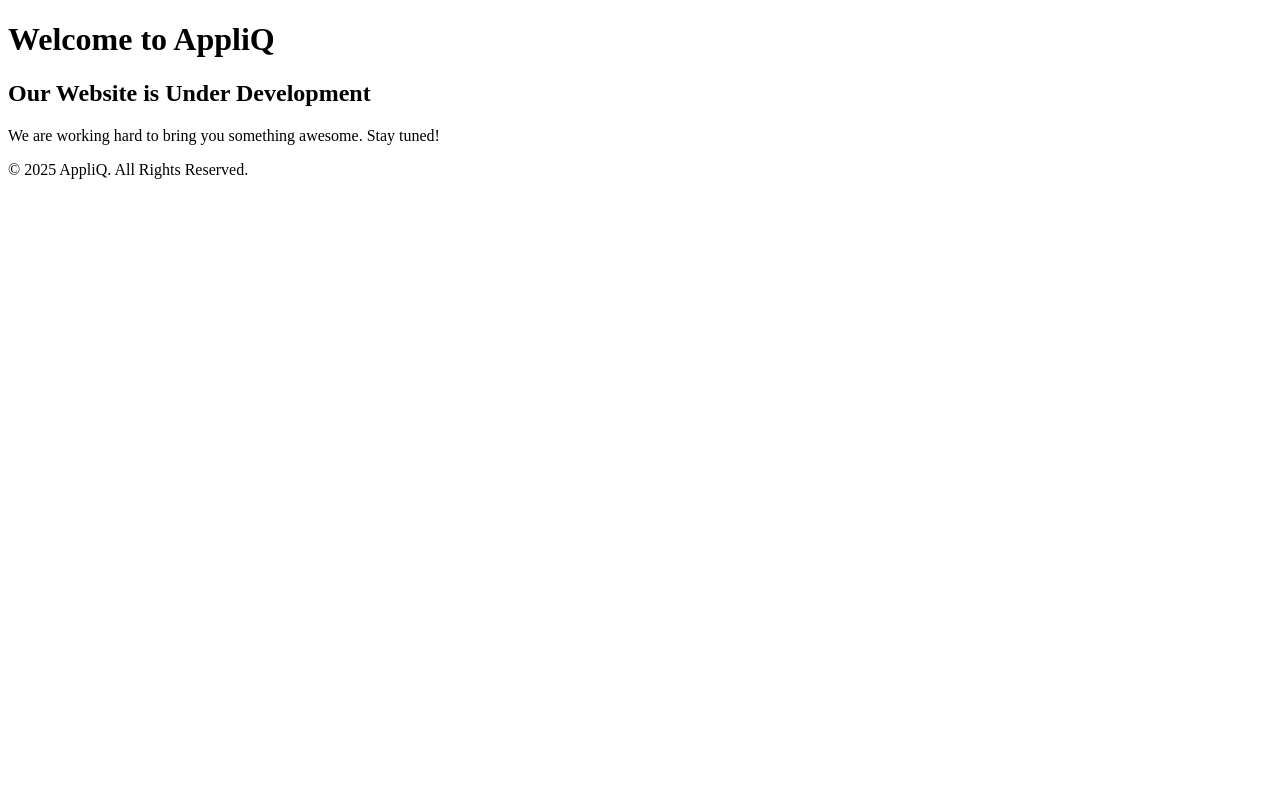
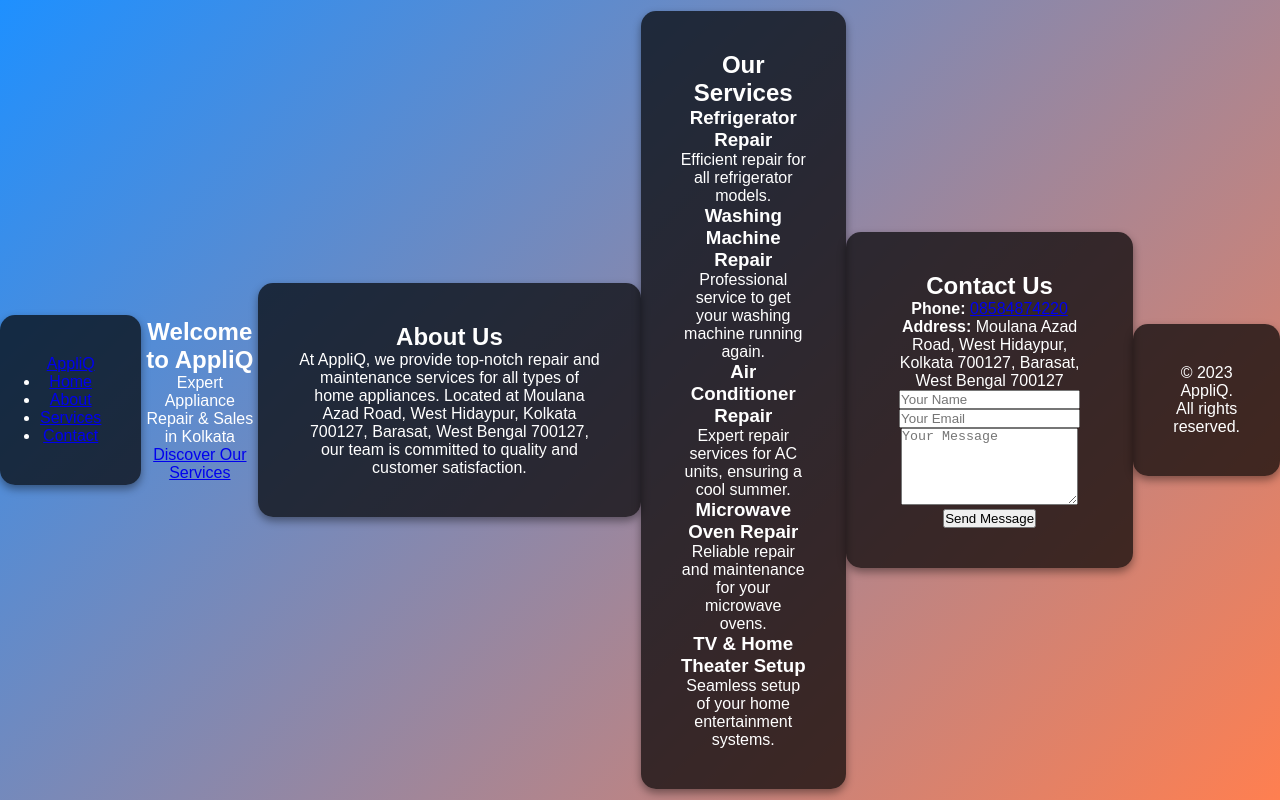
Before and after one commit to mainak15melody/AppliQ, a plain HTML site: page index.html in a window 1280 px wide. Drawn offline with Linux system fonts and the light colour scheme.

Commit message:
Update index.html

```diff
--- a/index.html
+++ b/index.html
@@ -1,24 +1,111 @@
 <!DOCTYPE html>
 <html lang="en">
 <head>
-    <meta charset="UTF-8">
-    <meta name="viewport" content="width=device-width, initial-scale=1.0">
-    <meta http-equiv="X-UA-Compatible" content="ie=edge">
-    <title>AppliQ - Website Under Development</title>
-    <link rel="stylesheet" href="styles.css">
+  <meta charset="UTF-8" />
+  <meta name="viewport" content="width=device-width, initial-scale=1.0" />
+  <title>AppliQ - Home Appliance Repair & Sales</title>
+  <!-- Google Fonts -->
+  <link href="https://fonts.googleapis.com/css2?family=Poppins:wght@300;400;600&display=swap" rel="stylesheet">
+  <!-- Stylesheet -->
+  <link rel="stylesheet" href="index.css" />
 </head>
 <body>
+  <!-- Navigation -->
+  <header id="header">
+    <nav class="container">
+      <div class="logo">
+        <a href="#">AppliQ</a>
+      </div>
+      <ul class="nav-links">
+        <li><a href="#hero">Home</a></li>
+        <li><a href="#about">About</a></li>
+        <li><a href="#services">Services</a></li>
+        <li><a href="#contact">Contact</a></li>
+      </ul>
+      <div class="menu-toggle">
+        <span></span>
+        <span></span>
+        <span></span>
+      </div>
+    </nav>
+  </header>
+
+  <!-- Hero Section -->
+  <section id="hero">
+    <div class="hero-overlay"></div>
+    <div class="hero-content">
+      <h1>Welcome to AppliQ</h1>
+      <p class="tagline">Expert Appliance Repair & Sales in Kolkata</p>
+      <a href="#services" class="btn">Discover Our Services</a>
+    </div>
+  </section>
+
+  <!-- About Section -->
+  <section id="about" class="section">
     <div class="container">
-        <div class="content">
-            <h1>Welcome to AppliQ</h1>
-            <h2>Our Website is Under Development</h2>
-            <p>We are working hard to bring you something awesome. Stay tuned!</p>
-            <div class="loader">
-                <span></span><span></span><span></span>
-            </div>
-            <p class="footer">© 2025 AppliQ. All Rights Reserved.</p>
+      <h2>About Us</h2>
+      <p>
+        At AppliQ, we provide top-notch repair and maintenance services for all types of home appliances.
+        Located at Moulana Azad Road, West Hidaypur, Kolkata 700127, Barasat, West Bengal 700127, our team is
+        committed to quality and customer satisfaction.
+      </p>
+    </div>
+  </section>
+
+  <!-- Services Section -->
+  <section id="services" class="section">
+    <div class="container">
+      <h2>Our Services</h2>
+      <div class="services-grid">
+        <div class="service-item">
+          <h3>Refrigerator Repair</h3>
+          <p>Efficient repair for all refrigerator models.</p>
         </div>
+        <div class="service-item">
+          <h3>Washing Machine Repair</h3>
+          <p>Professional service to get your washing machine running again.</p>
+        </div>
+        <div class="service-item">
+          <h3>Air Conditioner Repair</h3>
+          <p>Expert repair services for AC units, ensuring a cool summer.</p>
+        </div>
+        <div class="service-item">
+          <h3>Microwave Oven Repair</h3>
+          <p>Reliable repair and maintenance for your microwave ovens.</p>
+        </div>
+        <div class="service-item">
+          <h3>TV & Home Theater Setup</h3>
+          <p>Seamless setup of your home entertainment systems.</p>
+        </div>
+      </div>
     </div>
-    <script src="script.js"></script>
+  </section>
+
+  <!-- Contact Section -->
+  <section id="contact" class="section">
+    <div class="container">
+      <h2>Contact Us</h2>
+      <div class="contact-info">
+        <p><strong>Phone:</strong> <a href="tel:08584874220">08584874220</a></p>
+        <p><strong>Address:</strong> Moulana Azad Road, West Hidaypur, Kolkata 700127, Barasat, West Bengal 700127</p>
+      </div>
+      <form id="contactForm">
+        <input type="text" id="name" placeholder="Your Name" required />
+        <input type="email" id="email" placeholder="Your Email" required />
+        <textarea id="message" rows="5" placeholder="Your Message" required></textarea>
+        <button type="submit" class="btn">Send Message</button>
+      </form>
+    </div>
+  </section>
+
+  <!-- Footer -->
+  <footer>
+    <div class="container">
+      <p>© 2023 AppliQ. All rights reserved.</p>
+    </div>
+  </footer>
+
+  <!-- JavaScript -->
+  <script src="index.js"></script>
 </body>
 </html>
```
